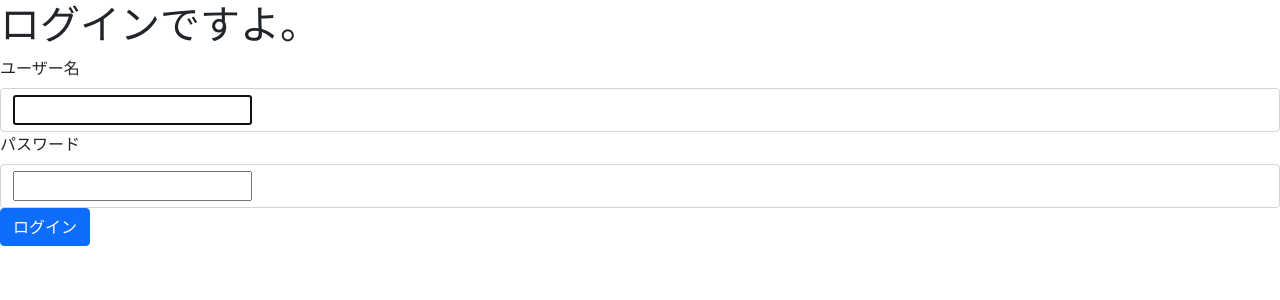
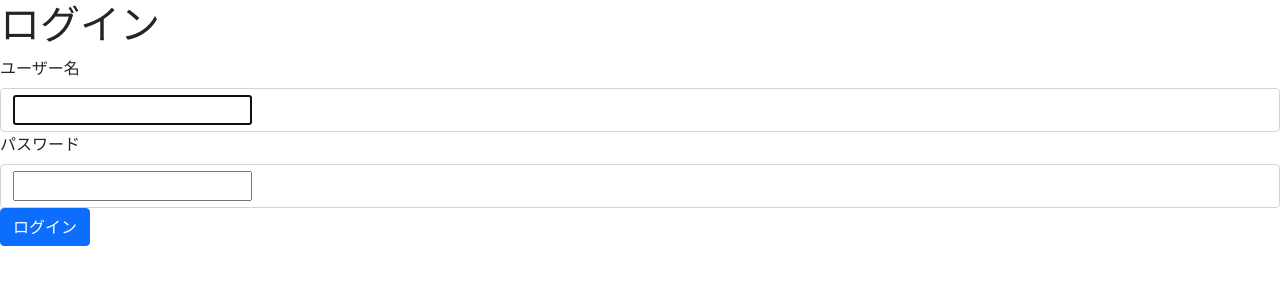
Before and after one commit to tsuji1/django_twitter_tsuji1, a Django app: page /accounts/login/ in a window 1280 px wide. Shown: the top 300 px of the page. Run offline with Django 3.2, Linux system fonts and the light colour scheme; some libraries are stand-ins or nearby versions.

Commit message:
pullrequest用

```diff
--- a/twitter_alike/templates/registration/login.html
+++ b/twitter_alike/templates/registration/login.html
@@ -4,7 +4,7 @@
 
 {% block content %}
 
-<h1>ログインですよ。</h1>
+<h1>ログイン</h1>
 {% block form %}
 
 {% with submitvalue="ログイン" %}
```
